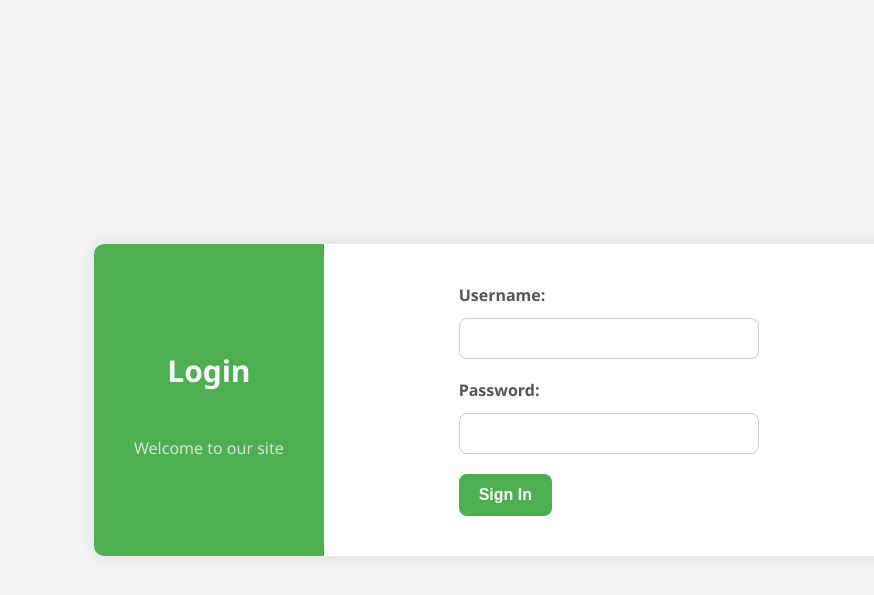
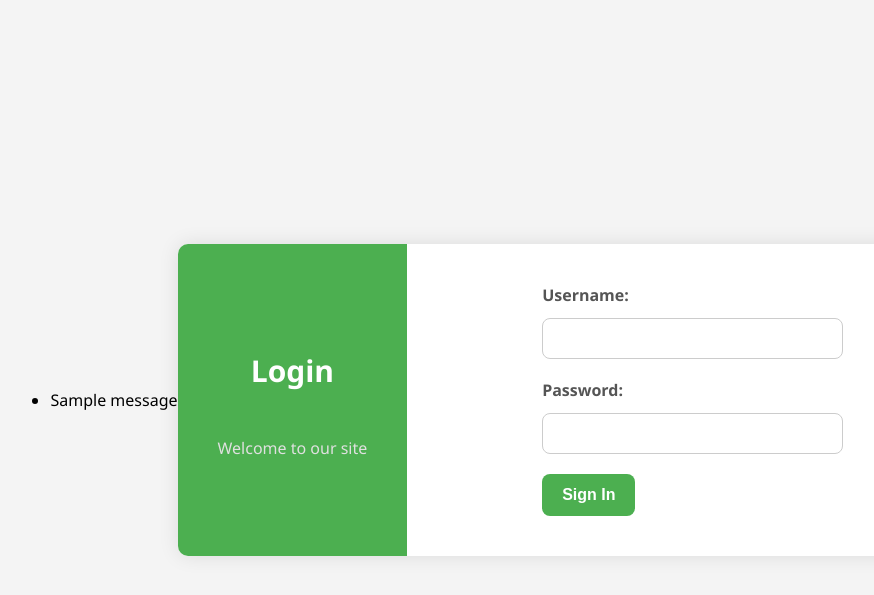
Before and after one commit to JonJenson/ProjectPulse, a Django app: page /accounts/login/ in a window 1280 px wide. Shown: the top 595 px of the page, without its empty margins (146-1020 px from the left). Run offline with Django 4.2, Linux system fonts and the light colour scheme; one stand-in notice (Sample message) is shown.

Commit message:
Next commit

```diff
--- a/templates/accounts/login.html
+++ b/templates/accounts/login.html
@@ -98,6 +98,19 @@
   </style>
 </head>
 <body>
+  {% if messages %}
+  <div class="card">
+      <div class="card-body">
+          <ul class="list-unstyled">
+              {% for message in messages %}
+                  <li class="alert alert-{{ message.tags }}">
+                      {{ message }}
+                  </li>
+              {% endfor %}
+          </ul>
+      </div>
+  </div>
+  {% endif %}
   <div class="main-card">
     <div class="left-section">
       <h2>Login</h2>
```
Also changed, not shown: templates/base.html (+13 -7 lines).
